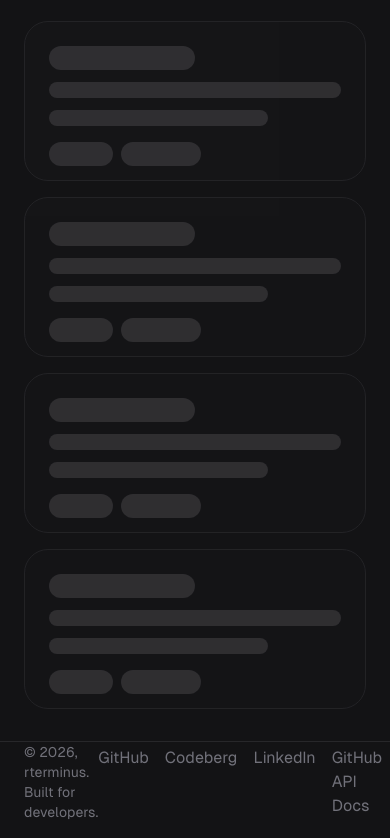
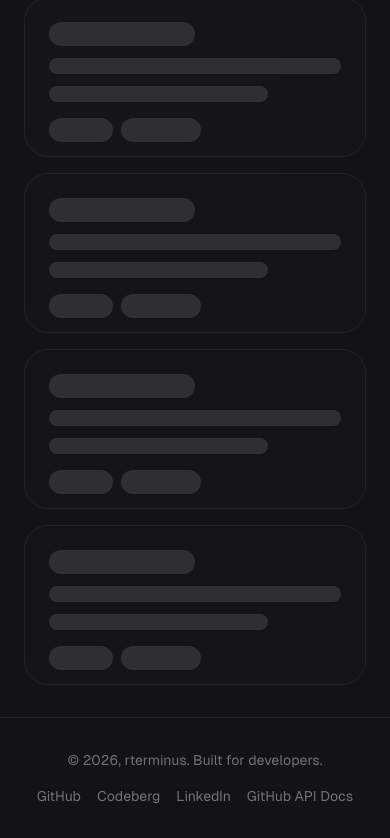
Before and after one commit to rterminus/github-explorer, an Astro site: page / in a window 390 px wide. Shown: the part 576-1414 px from the top of the page. Built offline with nearby package versions, Linux system fonts and the light colour scheme; Astro itself is replaced by a stand-in of ours.

Commit message:
final touches

```diff
--- a/src/components/App.jsx
+++ b/src/components/App.jsx
@@ -53,7 +53,7 @@
   return (
     <>
       <Navbar onSearch={setSearchQuery} isLoading={isLoading} />
-      <main className="mx-auto flex w-full max-w-3xl flex-col gap-16 px-6 py-8 lg:px-0">
+      <main className="mx-auto flex w-full max-w-3xl flex-col gap-10 md:gap-16 px-6 py-8 lg:px-0">
         {hasError ? (
           <div className="bg-surface-card border-border-subtle flex flex-col items-center justify-center gap-4 rounded-xl border py-20 text-center">
             <span className="text-text-muted material-symbols-outlined text-5xl">
--- a/src/components/Footer.jsx
+++ b/src/components/Footer.jsx
@@ -8,13 +8,19 @@
 export default function Footer() {
   return (
     <footer className="bg-surface-bg border-border-subtle w-full border-t">
-      <div className="mx-auto flex h-20 w-full max-w-3xl flex-row items-center justify-between px-6 lg:px-0">
+      <div className="mx-auto flex h-auto w-full max-w-3xl flex-col items-center justify-between gap-4 px-6 py-8 md:h-20 md:flex-row md:py-0 lg:px-0">
         <span className="text-text-muted text-sm">
           © 2026, rterminus. Built for developers.
         </span>
-        <div className="text-text-muted flex gap-4">
+        <div className="text-text-muted flex flex-wrap justify-center gap-4 text-sm">
           {anchors.map((a) => (
-            <a href={a.link} className="hover:text-primary transition-colors">
+            <a
+              key={a.label}
+              href={a.link}
+              target="_blank"
+              rel="noopener noreferrer"
+              className="hover:text-primary transition-colors"
+            >
               {a.label}
             </a>
           ))}
--- a/src/pages/index.astro
+++ b/src/pages/index.astro
@@ -11,10 +11,18 @@
   <head>
     <meta charset="utf-8" />
     <link rel="icon" type="image/svg+xml" href="/favicon.svg" />
-    <link rel="icon" href="/favicon.ico" />
     <meta name="viewport" content="width=device-width" />
     <meta name="generator" content={Astro.generator} />
-    <title>Astro</title>
+    <title>GitExplorer | Explore GitHub Profiles</title>
+    <meta
+      name="description"
+      content="A fast, clean, and modern GitHub profile explorer built with React and Astro."
+    />
+    <meta property="og:title" content="GitExplorer" />
+    <meta
+      property="og:description"
+      content="Explore GitHub profiles, repositories, and statistics in a clean, high-performance interface."
+    />
   </head>
   <body class="bg-surface h-full w-full font-sans">
     <App client:load />
```
Also changed, not shown: public/favicon.ico, public/favicon.svg, 1 other file.
